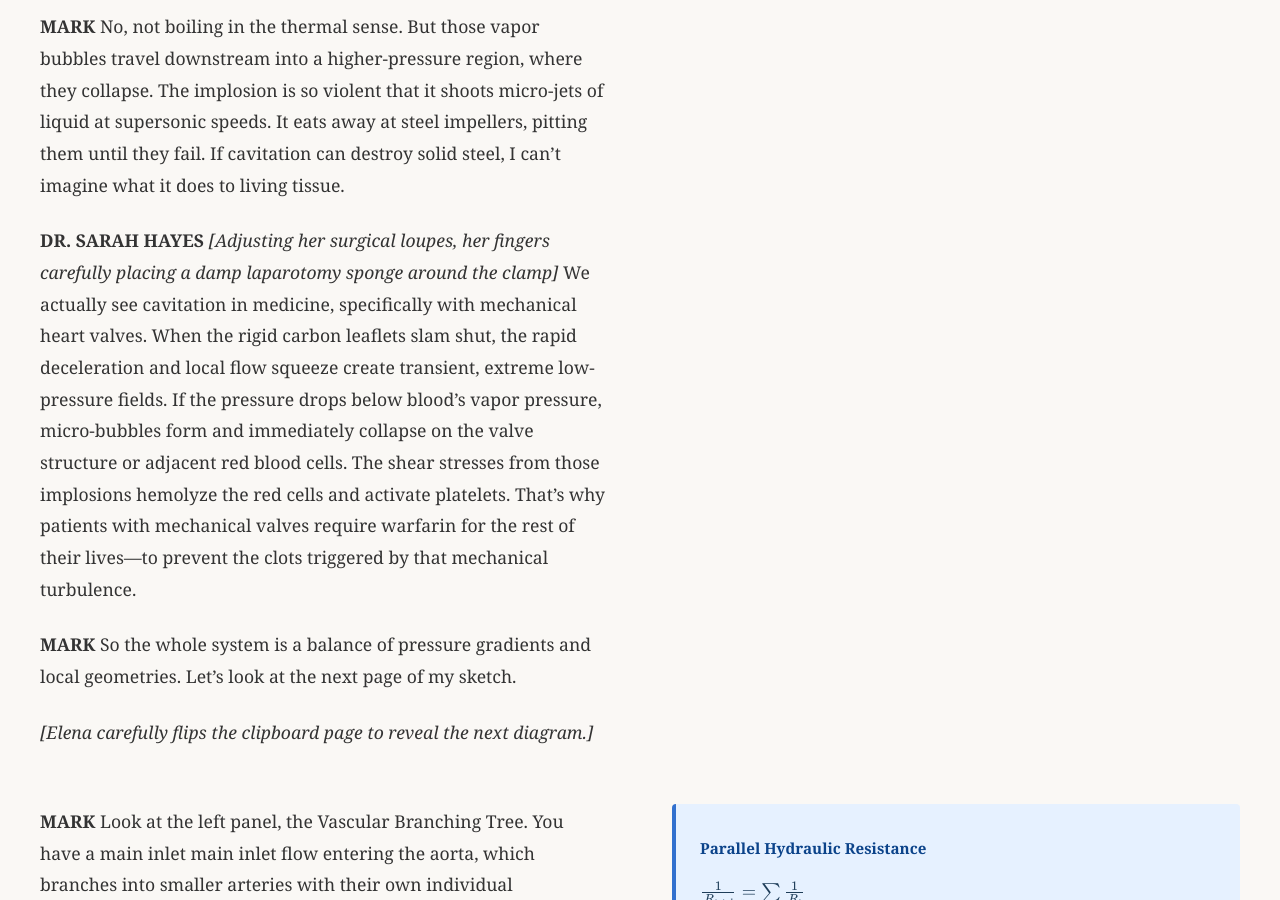
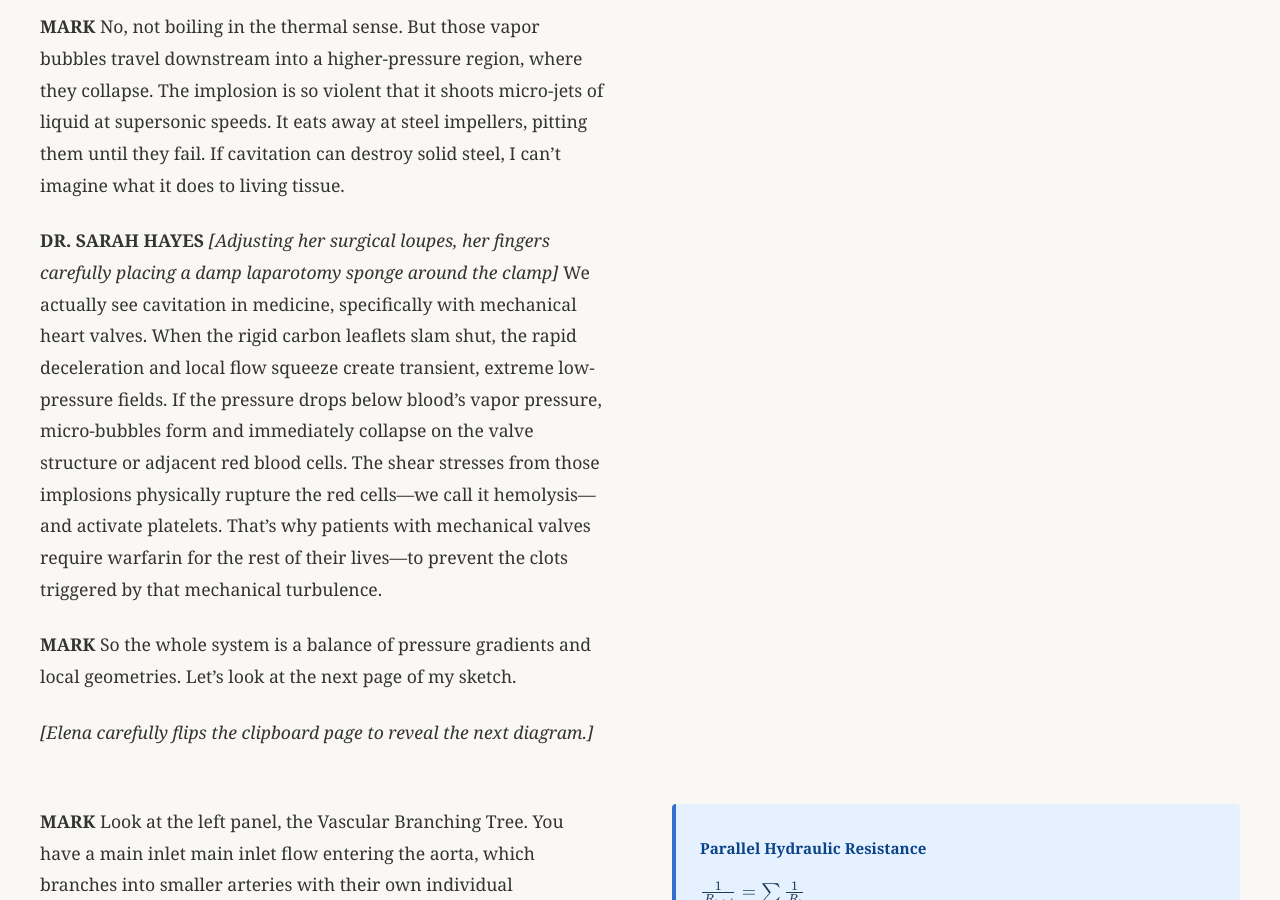
Before and after one commit to jmalicki/pulses-and-pathways, a Jekyll site: the page built from index.md, in a window 1280 px wide and 900 px high, scrolled down 13425 px. Built offline with Jekyll 4.4.1, drawn with Linux system fonts in a browser that asks for light colours.

Commit message:
Define 'hemolyze' naturally in Dr. Hayes' dialogue — Mark isn't a doctor

```diff
--- a/index.md
+++ b/index.md
@@ -421,7 +421,7 @@ No, not boiling in the thermal sense. But those vapor bubbles travel downstream
 
 **DR. SARAH HAYES**
 *[Adjusting her surgical loupes, her fingers carefully placing a damp laparotomy sponge around the clamp]*
-We actually see cavitation in medicine, specifically with mechanical heart valves. When the rigid carbon leaflets slam shut, the rapid deceleration and local flow squeeze create transient, extreme low-pressure fields. If the pressure drops below blood's vapor pressure, micro-bubbles form and immediately collapse on the valve structure or adjacent red blood cells. The shear stresses from those implosions hemolyze the red cells and activate platelets. That's why patients with mechanical valves require warfarin for the rest of their lives—to prevent the clots triggered by that mechanical turbulence.
+We actually see cavitation in medicine, specifically with mechanical heart valves. When the rigid carbon leaflets slam shut, the rapid deceleration and local flow squeeze create transient, extreme low-pressure fields. If the pressure drops below blood's vapor pressure, micro-bubbles form and immediately collapse on the valve structure or adjacent red blood cells. The shear stresses from those implosions physically rupture the red cells—we call it hemolysis—and activate platelets. That's why patients with mechanical valves require warfarin for the rest of their lives—to prevent the clots triggered by that mechanical turbulence.
 
 **MARK**
 So the whole system is a balance of pressure gradients and local geometries. Let's look at the next page of my sketch.
```
Also changed, not shown: act_2_pressure_and_flow.md (+1 -1 lines).
